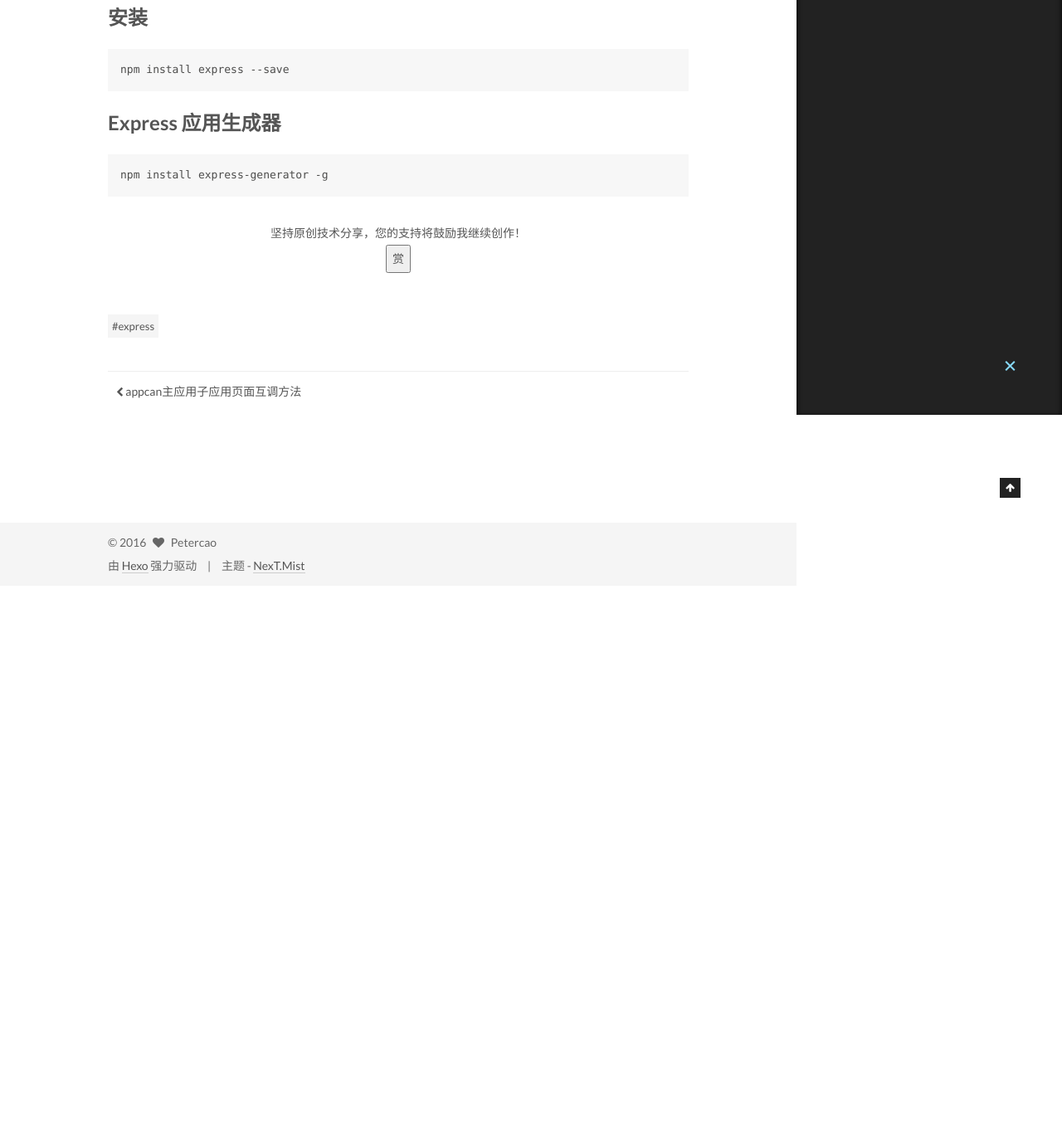
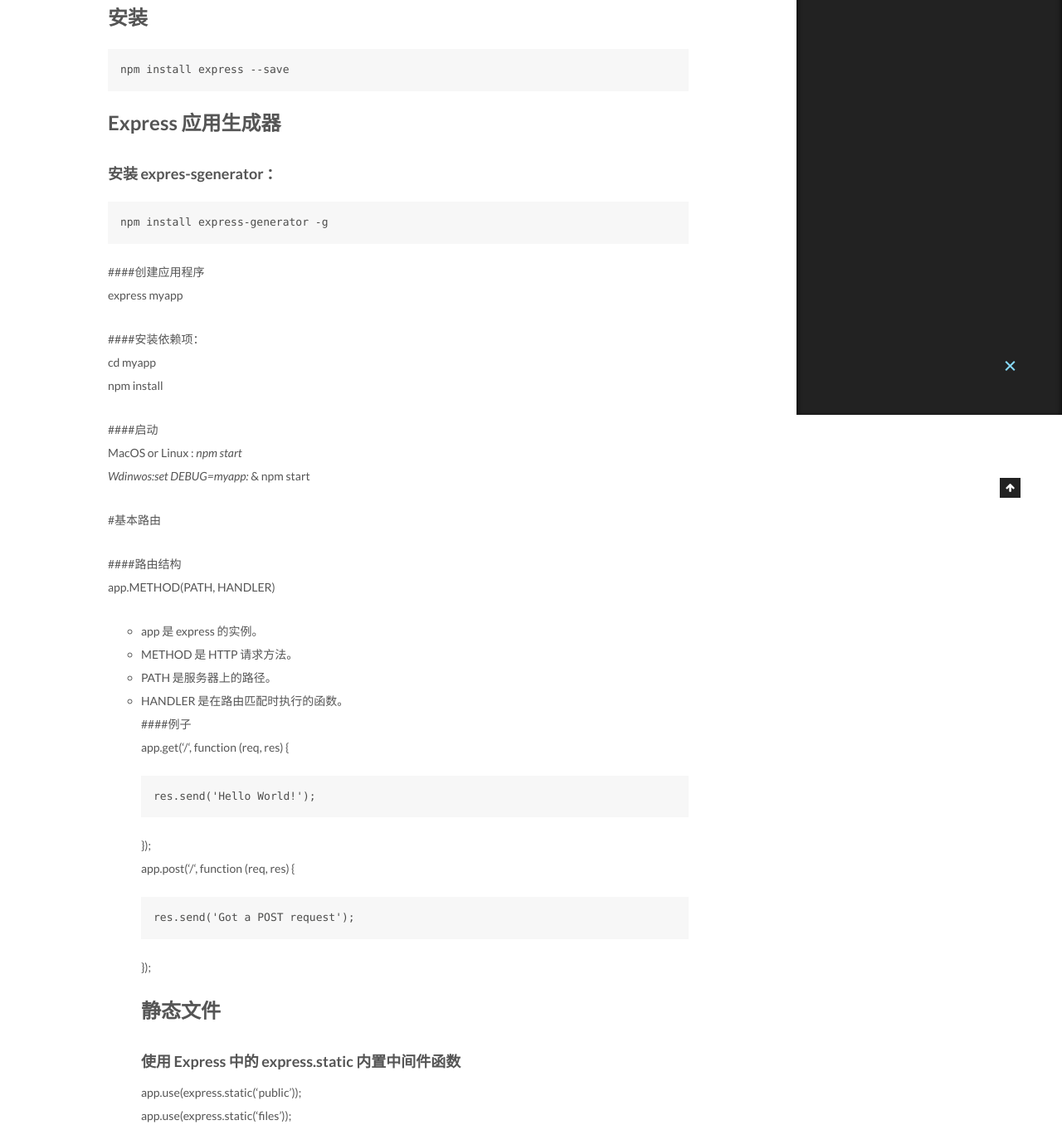
Before and after one commit to Peter-cao/Peter-cao.github.io, a plain HTML site: page 2016/06/04/express入门/index.html in a window 1280 px wide. Shown: the part 300-1662 px from the top of the page at 83% size. Before the commit the page ends 1006 px from the top, so only its background shows below. Drawn offline with Linux system fonts and the light colour scheme.

Commit message:
Site updated: 2016-06-05 23:09:06

```diff
--- a/2016/06/04/express入门/index.html
+++ b/2016/06/04/express入门/index.html
@@ -87,18 +87,27 @@
 
 
 <meta name="description" content="安装npm install express --save
-Express 应用生成器npm install express-generator -g">
+Express 应用生成器安装 expres-sgenerator ：npm install express-generator -g
+####创建应用程序    express myapp
+####安装依赖项：    cd myapp    npm install
+####启动    MacOS or Linux : npm start">
 <meta property="og:type" content="article">
 <meta property="og:title" content="express入门">
 <meta property="og:url" content="http://yoursite.com/2016/06/04/express入门/index.html">
 <meta property="og:site_name" content="个人博客">
 <meta property="og:description" content="安装npm install express --save
-Express 应用生成器npm install express-generator -g">
-<meta property="og:updated_time" content="2016-06-05T14:14:48.838Z">
+Express 应用生成器安装 expres-sgenerator ：npm install express-generator -g
+####创建应用程序    express myapp
+####安装依赖项：    cd myapp    npm install
+####启动    MacOS or Linux : npm start">
+<meta property="og:updated_time" content="2016-06-05T15:07:39.374Z">
 <meta name="twitter:card" content="summary">
 <meta name="twitter:title" content="express入门">
 <meta name="twitter:description" content="安装npm install express --save
-Express 应用生成器npm install express-generator -g">
+Express 应用生成器安装 expres-sgenerator ：npm install express-generator -g
+####创建应用程序    express myapp
+####安装依赖项：    cd myapp    npm install
+####启动    MacOS or Linux : npm start">
 
 
 
@@ -346,8 +355,21 @@
 
 
         <h1 id="安装"><a href="#安装" class="headerlink" title="安装"></a>安装</h1><pre><code>npm install express --save
-</code></pre><h1 id="Express-应用生成器"><a href="#Express-应用生成器" class="headerlink" title="Express 应用生成器"></a>Express 应用生成器</h1><pre><code>npm install express-generator -g
-</code></pre>
+</code></pre><h1 id="Express-应用生成器"><a href="#Express-应用生成器" class="headerlink" title="Express 应用生成器"></a>Express 应用生成器</h1><h4 id="安装-expres-sgenerator-："><a href="#安装-expres-sgenerator-：" class="headerlink" title="安装 expres-sgenerator ："></a>安装 expres-sgenerator ：</h4><pre><code>npm install express-generator -g
+</code></pre><p>####创建应用程序<br>    express myapp</p>
+<p>####安装依赖项：<br>    cd myapp<br>    npm install</p>
+<p>####启动<br>    MacOS or Linux :<em> npm start<br>    Wdinwos:set DEBUG=myapp:</em> &amp; npm start</p>
+<p>#基本路由</p>
+<p>####路由结构<br>    app.METHOD(PATH, HANDLER)</p>
+<ul>
+<li>app 是 express 的实例。</li>
+<li>METHOD 是 HTTP 请求方法。</li>
+<li>PATH 是服务器上的路径。</li>
+<li>HANDLER 是在路由匹配时执行的函数。<br>####例子<br>  app.get(‘/‘, function (req, res) {<pre><code>res.send(&apos;Hello World!&apos;);
+</code></pre>  });<br>  app.post(‘/‘, function (req, res) {<pre><code>res.send(&apos;Got a POST request&apos;);
+</code></pre>  });<h1 id="静态文件"><a href="#静态文件" class="headerlink" title="静态文件"></a>静态文件</h1><h4 id="使用-Express-中的-express-static-内置中间件函数"><a href="#使用-Express-中的-express-static-内置中间件函数" class="headerlink" title="使用 Express 中的 express.static 内置中间件函数"></a>使用 Express 中的 express.static 内置中间件函数</h4>  app.use(express.static(‘public’));<br>  app.use(express.static(‘files’));</li>
+</ul>
+
 
     </div>
 
@@ -531,7 +553,7 @@
 
 
 
-              <div class="post-toc-content"><ol class="nav"><li class="nav-item nav-level-1"><a class="nav-link" href="#安装"><span class="nav-number">1.</span> <span class="nav-text">安装</span></a></li><li class="nav-item nav-level-1"><a class="nav-link" href="#Express-应用生成器"><span class="nav-number">2.</span> <span class="nav-text">Express 应用生成器</span></a></li></ol></div>
+              <div class="post-toc-content"><ol class="nav"><li class="nav-item nav-level-1"><a class="nav-link" href="#安装"><span class="nav-number">1.</span> <span class="nav-text">安装</span></a></li><li class="nav-item nav-level-1"><a class="nav-link" href="#Express-应用生成器"><span class="nav-number">2.</span> <span class="nav-text">Express 应用生成器</span></a><ol class="nav-child"><li class="nav-item nav-level-4"><a class="nav-link" href="#安装-expres-sgenerator-："><span class="nav-number">2.0.0.1.</span> <span class="nav-text">安装 expres-sgenerator ：</span></a></li></ol></li></ol></li></ol></li><li class="nav-item nav-level-1"><a class="nav-link" href="#静态文件"><span class="nav-number">3.</span> <span class="nav-text">静态文件</span></a><ol class="nav-child"><li class="nav-item nav-level-4"><a class="nav-link" href="#使用-Express-中的-express-static-内置中间件函数"><span class="nav-number">3.0.0.1.</span> <span class="nav-text">使用 Express 中的 express.static 内置中间件函数</span></a></li></ol></li></ol></li></ol></li></ol></div>
 
           </div>
         </section>
```
Also changed, not shown: atom.xml (+17 -4 lines), index.html (+15 -2 lines), search.xml (+15 -2 lines), sitemap.xml (+7 -7 lines).
